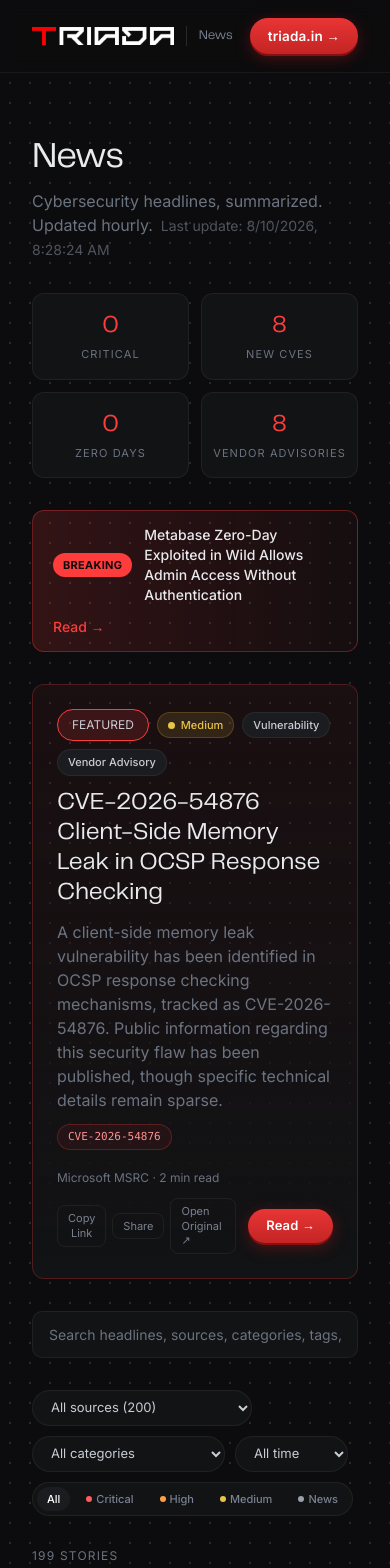
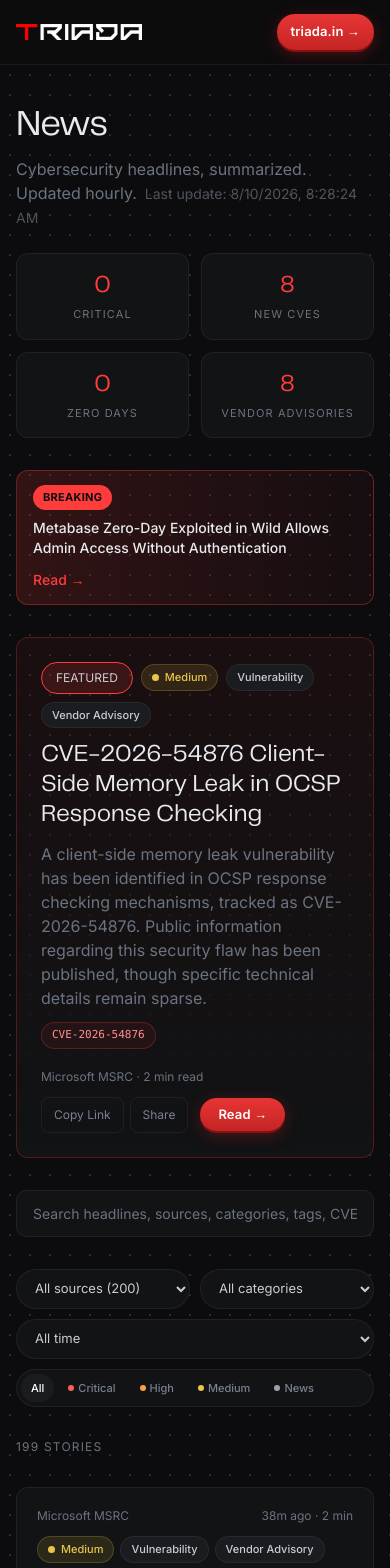
Before and after one commit to Team-Triada/triada-news, a Next.js app: page / in a window 390 px wide. Shown: the top 1568 px of the page. Built offline with nearby package versions, Linux system fonts and the light colour scheme.

Commit message:
Fix mobile responsiveness across header, footer, filters, and cards
Redundant share button, undersized touch targets, and fixed-px paddings
were breaking layout on narrow viewports. Verified at 320px and 375px
via headless Chromium screenshots - no horizontal overflow.

```diff
--- a/app/components/BreakingBanner.tsx
+++ b/app/components/BreakingBanner.tsx
@@ -6,15 +6,15 @@ export default function BreakingBanner({ item }: { item: NewsItem }) {
       href={item.link}
       target="_blank"
       rel="noopener noreferrer"
-      className="flex flex-wrap items-center justify-between gap-3 rounded-xl px-5 py-3.5 no-underline"
+      className="flex flex-col gap-3 rounded-xl px-4 py-3.5 no-underline sm:flex-row sm:items-center sm:justify-between sm:px-5"
       style={{
         background: "linear-gradient(90deg, rgba(255,60,60,0.16), rgba(255,60,60,0.04))",
         border: "1px solid rgba(255,60,60,0.35)",
       }}
     >
-      <div className="flex items-center gap-3">
+      <div className="flex flex-wrap items-center gap-2 sm:gap-3">
         <span
-          className="rounded-full px-2.5 py-1 text-[11px] font-bold tracking-wide"
+          className="shrink-0 rounded-full px-2.5 py-1 text-[11px] font-bold tracking-wide"
           style={{ background: "#ff3c3c", color: "#0c0c0e" }}
         >
           BREAKING
--- a/app/components/FeaturedStory.tsx
+++ b/app/components/FeaturedStory.tsx
@@ -34,13 +34,19 @@ export default function FeaturedStory({ item }: { item: NewsItem }) {
         ))}
       </div>
 
-      <div className="mt-5 flex flex-wrap items-center justify-between gap-3 text-xs text-muted-foreground">
+      <div className="mt-5 flex flex-col gap-3 text-xs text-muted-foreground sm:flex-row sm:items-center sm:justify-between">
         <span>
           {item.source} · {item.readTimeMin} min read
         </span>
-        <div className="flex items-center gap-3">
+        <div className="flex flex-wrap items-center gap-3">
           <ShareButtons link={item.link} title={item.title} />
-          <a href={item.link} target="_blank" rel="noopener noreferrer" className="btn-primary" style={{ padding: "8px 18px", fontSize: 13 }}>
+          <a
+            href={item.link}
+            target="_blank"
+            rel="noopener noreferrer"
+            className="btn-primary"
+            style={{ padding: "8px 18px", fontSize: 13 }}
+          >
             Read →
           </a>
         </div>
--- a/app/components/Footer.tsx
+++ b/app/components/Footer.tsx
@@ -28,7 +28,7 @@ export default function Footer() {
       <footer style={{ background: "#08090b", borderTop: "1px solid rgba(255,255,255,0.05)" }}>
         <div style={{ height: 2, background: "linear-gradient(90deg, transparent 0%, #ff3c3c 30%, #ff6040 60%, transparent 100%)" }} />
 
-        <div style={{ maxWidth: 1280, margin: "0 auto", padding: "48px 28px 20px" }}>
+        <div className="px-5 pt-8 pb-5 sm:px-7 sm:pt-12" style={{ maxWidth: 1280, margin: "0 auto" }}>
           <div style={{ display: "flex", flexWrap: "wrap", justifyContent: "space-between", gap: 32 }}>
             <div style={{ display: "flex", flexDirection: "column", gap: 14 }}>
               <a href="https://triada.in" aria-label="TRIADA home" style={{ display: "inline-block", textDecoration: "none" }}>
@@ -75,13 +75,15 @@ export default function Footer() {
         </div>
       </footer>
       <div style={{ background: "#08090b", borderTop: "1px solid rgba(255,255,255,0.04)" }}>
-        <div style={{
-          maxWidth: 1280, margin: "0 auto", padding: "14px 28px",
-          display: "flex", alignItems: "center", justifyContent: "space-between",
-          flexWrap: "wrap", gap: 10,
-          fontSize: 11, color: "#5a6270",
-          letterSpacing: "0.06em",
-        }}>
+        <div
+          className="px-5 py-3.5 sm:px-7"
+          style={{
+            maxWidth: 1280, margin: "0 auto",
+            display: "flex", alignItems: "center", justifyContent: "space-between",
+            flexWrap: "wrap", gap: 10,
+            fontSize: 11, color: "#5a6270",
+            letterSpacing: "0.06em",
+          }}>
           <span>© 2026 TRIADA. All Rights Reserved.</span>
           <span style={{
             background: "linear-gradient(90deg, #ff3c3c, #ff8040)",
--- a/app/components/Header.tsx
+++ b/app/components/Header.tsx
@@ -23,16 +23,17 @@ export default function Header() {
       }}
     >
       <nav
-        className="flex items-center justify-between gap-4"
-        style={{ maxWidth: 1240, margin: "0 auto", padding: "0 32px", height: 72 }}
+        className="flex items-center justify-between gap-3 px-4 sm:px-8"
+        style={{ maxWidth: 1240, margin: "0 auto", height: 64 }}
       >
-        <Link href="/" className="flex items-center gap-3 shrink-0" style={{ textDecoration: "none" }} aria-label="TRIADA home">
+        <Link href="/" className="flex min-w-0 items-center gap-2 sm:gap-3 shrink-0" style={{ textDecoration: "none" }} aria-label="TRIADA home">
           <img
             src="/images/Triada_typo.png"
             alt="TRIADA"
-            style={{ height: 18, width: "auto", objectFit: "contain" }}
+            style={{ height: 16, width: "auto", objectFit: "contain" }}
           />
           <span
+            className="hidden sm:inline"
             style={{
               fontFamily: "'Telegraf', var(--font-inter), sans-serif",
               fontSize: 13,
@@ -49,8 +50,8 @@ export default function Header() {
           href="https://triada.in"
           target="_blank"
           rel="noopener noreferrer"
-          className="btn-primary"
-          style={{ fontSize: 13.5, padding: "8px 18px", minHeight: "unset" }}
+          className="btn-primary shrink-0"
+          style={{ fontSize: 13, padding: "8px 14px", minHeight: "unset" }}
         >
           triada.in →
         </a>
--- a/app/components/NewsList.tsx
+++ b/app/components/NewsList.tsx
@@ -119,11 +119,12 @@ export default function NewsList({ items }: { items: NewsItem[] }) {
       />
 
       {/* Filters */}
-      <div className="flex flex-wrap items-center gap-2.5">
+      <div className="flex flex-col gap-2.5 sm:flex-row sm:flex-wrap sm:items-center">
+        <div className="grid grid-cols-2 gap-2.5 sm:contents">
           <select
             value={source}
             onChange={(e) => setFilter(() => setSource(e.target.value))}
-          className="form-select"
+            className="form-select w-full sm:w-auto"
           >
             <option value="all">All sources ({items.length})</option>
             {sources.map(([name, count]) => (
@@ -136,7 +137,7 @@ export default function NewsList({ items }: { items: NewsItem[] }) {
           <select
             value={category}
             onChange={(e) => setFilter(() => setCategory(e.target.value))}
-          className="form-select"
+            className="form-select w-full sm:w-auto"
           >
             <option value="all">All categories</option>
             {categories.map(([name, count]) => (
@@ -145,11 +146,12 @@ export default function NewsList({ items }: { items: NewsItem[] }) {
               </option>
             ))}
           </select>
+        </div>
 
         <select
           value={dateRange}
           onChange={(e) => setFilter(() => setDateRange(e.target.value as DateRange))}
-          className="form-select"
+          className="form-select w-full sm:w-auto"
         >
           {DATE_RANGES.map((r) => (
             <option key={r} value={r}>
@@ -158,10 +160,13 @@ export default function NewsList({ items }: { items: NewsItem[] }) {
           ))}
         </select>
 
-        <div className="flex items-center gap-1.5 rounded-full p-1" style={{ background: "var(--card)", border: "1px solid var(--border)" }}>
+        <div
+          className="flex items-center gap-1 overflow-x-auto rounded-full p-1"
+          style={{ background: "var(--card)", border: "1px solid var(--border)" }}
+        >
           <button
             onClick={() => setFilter(() => setSeverity("all"))}
-            className="rounded-full px-2.5 py-1 text-[11px] font-medium"
+            className="shrink-0 rounded-full px-2.5 py-1.5 text-[11px] font-medium"
             style={{ color: severity === "all" ? "#fff" : "#7a8190", background: severity === "all" ? "var(--muted)" : "transparent", cursor: "pointer" }}
           >
             All
@@ -170,7 +175,7 @@ export default function NewsList({ items }: { items: NewsItem[] }) {
             <button
               key={s}
               onClick={() => setFilter(() => setSeverity(s))}
-              className="flex items-center gap-1 rounded-full px-2.5 py-1 text-[11px] font-medium"
+              className="flex shrink-0 items-center gap-1 rounded-full px-2.5 py-1.5 text-[11px] font-medium"
               style={{ color: severity === s ? "#fff" : "#7a8190", background: severity === s ? "var(--muted)" : "transparent", cursor: "pointer" }}
             >
               <SeverityDot severity={s} size={6} />
@@ -262,7 +267,7 @@ export default function NewsList({ items }: { items: NewsItem[] }) {
           </ul>
 
           {totalPages > 1 && (
-            <div className="flex items-center justify-between pt-2">
+            <div className="flex flex-wrap items-center justify-between gap-3 pt-2">
               <button className="btn-secondary" onClick={() => goTo(safePage - 1)} disabled={safePage === 1}>
                 ← Prev
               </button>
--- a/app/components/ShareButtons.tsx
+++ b/app/components/ShareButtons.tsx
@@ -32,9 +32,10 @@ export default function ShareButtons({ link, title }: { link: string; title: str
     background: "transparent",
     border: "1px solid var(--border)",
     borderRadius: 8,
-    padding: "5px 10px",
-    fontSize: 11,
+    padding: "8px 12px",
+    fontSize: 12,
     cursor: "pointer",
+    minHeight: 36,
   };
 
   return (
@@ -45,15 +46,6 @@ export default function ShareButtons({ link, title }: { link: string; title: str
       <button onClick={share} style={btnStyle} title="Share">
         Share
       </button>
-      <a
-        href={link}
-        target="_blank"
-        rel="noopener noreferrer"
-        style={{ ...btnStyle, textDecoration: "none", display: "inline-block" }}
-        title="Open original"
-      >
-        Open Original ↗
-      </a>
     </div>
   );
 }
--- a/app/cve/[id]/page.tsx
+++ b/app/cve/[id]/page.tsx
@@ -48,7 +48,7 @@ export default async function CvePage({ params }: { params: Promise<{ id: string
 
   return (
     <div className="min-h-screen bg-background dot-grid">
-      <main className="mx-auto flex w-full flex-col gap-8 px-8 py-16" style={{ maxWidth: 1240 }}>
+      <main className="mx-auto flex w-full flex-col gap-6 px-4 py-10 sm:gap-8 sm:px-8 sm:py-16" style={{ maxWidth: 1240 }}>
         <Link href="/" className="text-sm text-cyan hover:underline w-fit">
           ← Back to News
         </Link>
--- a/app/globals.css
+++ b/app/globals.css
@@ -179,7 +179,13 @@ h1, h2, h3, h4, h5, h6 {
   font-family: inherit;
   cursor: pointer;
   outline: none;
-  max-width: 220px;
+  min-height: 40px;
+}
+
+@media (min-width: 640px) {
+  .form-select {
+    max-width: 220px;
+  }
 }
 
 .form-select:focus {
--- a/app/page.tsx
+++ b/app/page.tsx
@@ -9,7 +9,7 @@ export const revalidate = 3600;
 export default function Home() {
   return (
     <div className="min-h-screen bg-background dot-grid">
-      <main className="mx-auto flex w-full flex-col gap-8 px-8 py-16" style={{ maxWidth: 1240 }}>
+      <main className="mx-auto flex w-full flex-col gap-6 px-4 py-10 sm:gap-8 sm:px-8 sm:py-16" style={{ maxWidth: 1240 }}>
         <header className="flex flex-col gap-3">
           <h1 className="text-4xl font-medium tracking-tight text-foreground">
             News
```
Lines whose indentation alone changed are shown as unchanged.
